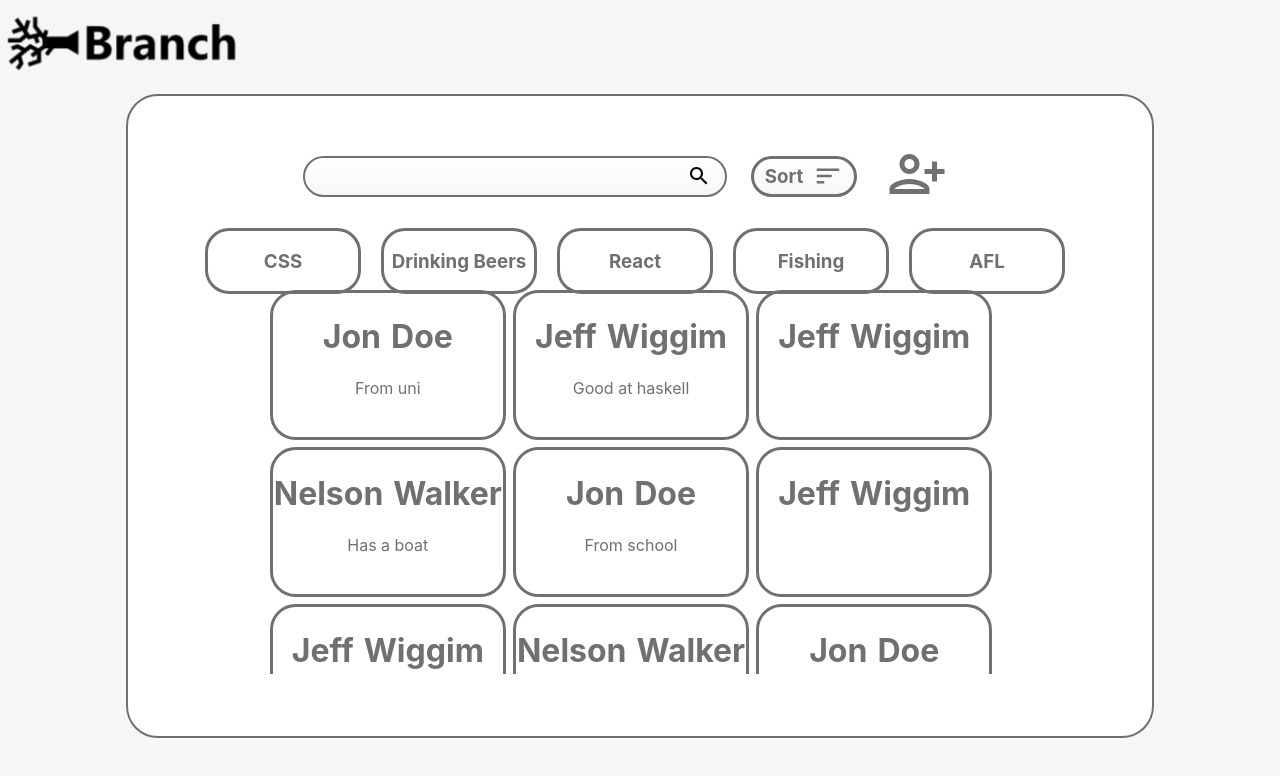
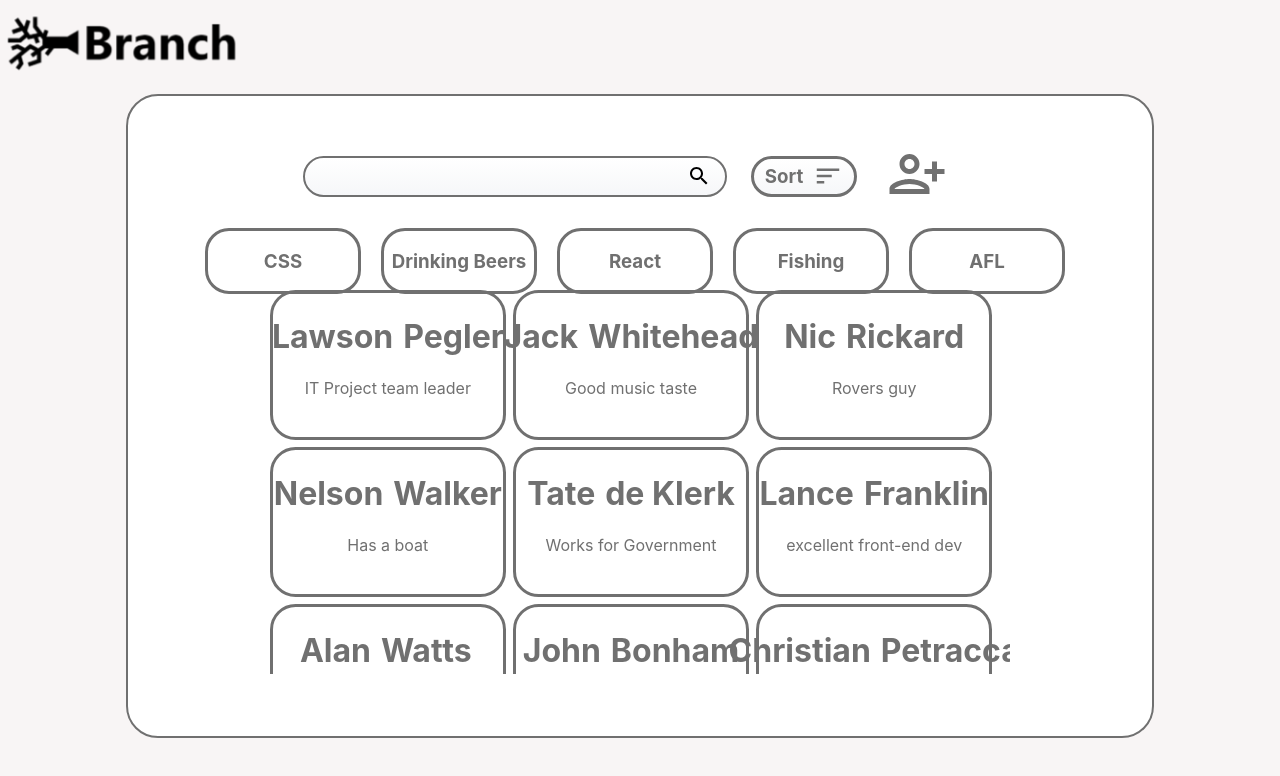
Before and after one commit to barontate/ITProject2021, a React (Create React App) app in the folder client/: page /home in a window 1280 px wide. Shown: the top 776 px of the page. Built offline with nearby package versions, Linux system fonts and the light colour scheme.

Commit message:
added new contacts for demo

```diff
--- a/client/src/features/contacts/ContactSlice.js
+++ b/client/src/features/contacts/ContactSlice.js
@@ -1,16 +1,16 @@
 import { createSlice } from '@reduxjs/toolkit'
 
 const initialState = [
-  { id: '1', firstName: 'Jon', lastName: 'Doe', highlight: "From uni", notes: "All round good bloke"},
-  { id: '2', firstName: 'Jeff', highlight: "Good at haskell", lastName: 'Wiggim' },
-  { id: '3', firstName: 'Jeff', lastName: 'Wiggim' },
-  { id: '4', firstName: 'Nelson', highlight: "Has a boat", lastName: 'Walker'},
-  { id: '5', firstName: 'Jon', highlight: "From school", lastName: 'Doe'},
-  { id: '6', firstName: 'Jeff', lastName: 'Wiggim' },
-  { id: '7', firstName: 'Jeff', lastName: 'Wiggim' },
-  { id: '8', firstName: 'Nelson', lastName: 'Walker'},
-  { id: '9', firstName: 'Jon', lastName: 'Doe'},
-  { id: '10', firstName: 'Jeff', lastName: 'Wiggim' },
+  { id: '1', firstName: 'Lawson', lastName: 'Pegler', highlight: "IT Project team leader", notes: "Loves dinosaurs. Third year unimelb student, does tutoring."},
+  { id: '2', firstName: 'Jack', lastName: 'Whitehead', highlight: "Good music taste", notes: "Knowledgeable when it comes to API's. Originally from Darwin"},
+  { id: '3', firstName: 'Nic', lastName: 'Rickard', highlight: "Rovers guy", notes: "Professional Dota 2 Player" },
+  { id: '4', firstName: 'Nelson', highlight: "Has a boat", lastName: 'Walker', notes: "3rd year uni, breaking bad fan"},
+  { id: '5', firstName: 'Tate', highlight: "Works for Government", lastName: 'de Klerk', notes: "Has a sweet car"},
+  { id: '6', firstName: 'Lance', lastName: 'Franklin', highlight: "excellent front-end dev", notes: "Met him at brownlow medal night 2018. Great guy, kicks a lot of goals." },
+  { id: '7', firstName: 'Alan', lastName: 'Watts', highlight: "Motivational consultant", notes: "Very wise man, met him on a trip to India." },
+  { id: '8', firstName: 'John', lastName: 'Bonham', highlight: "SQL expert", notes: "Great drummer and computer scientist."},
+  { id: '9', firstName: 'Christian', lastName: 'Petracca', highlight: "Agile expert, automates tasks with python", notes: "Met through 2021 premiership celebrations in 2021"},
+  { id: '10', firstName: 'Walter', lastName: 'White', highlight: "excellent teacher", notes: "met in highschool" },
 ]
 
 const contactSlice = createSlice({
--- /dev/null
+++ b/client/src/history.js
@@ -0,0 +1,3 @@
+import { createBrowserHistory } from 'history';
+
+export default createBrowserHistory();
```
Also changed, not shown: 2 other files (tests, documents, lock files or other folders).
